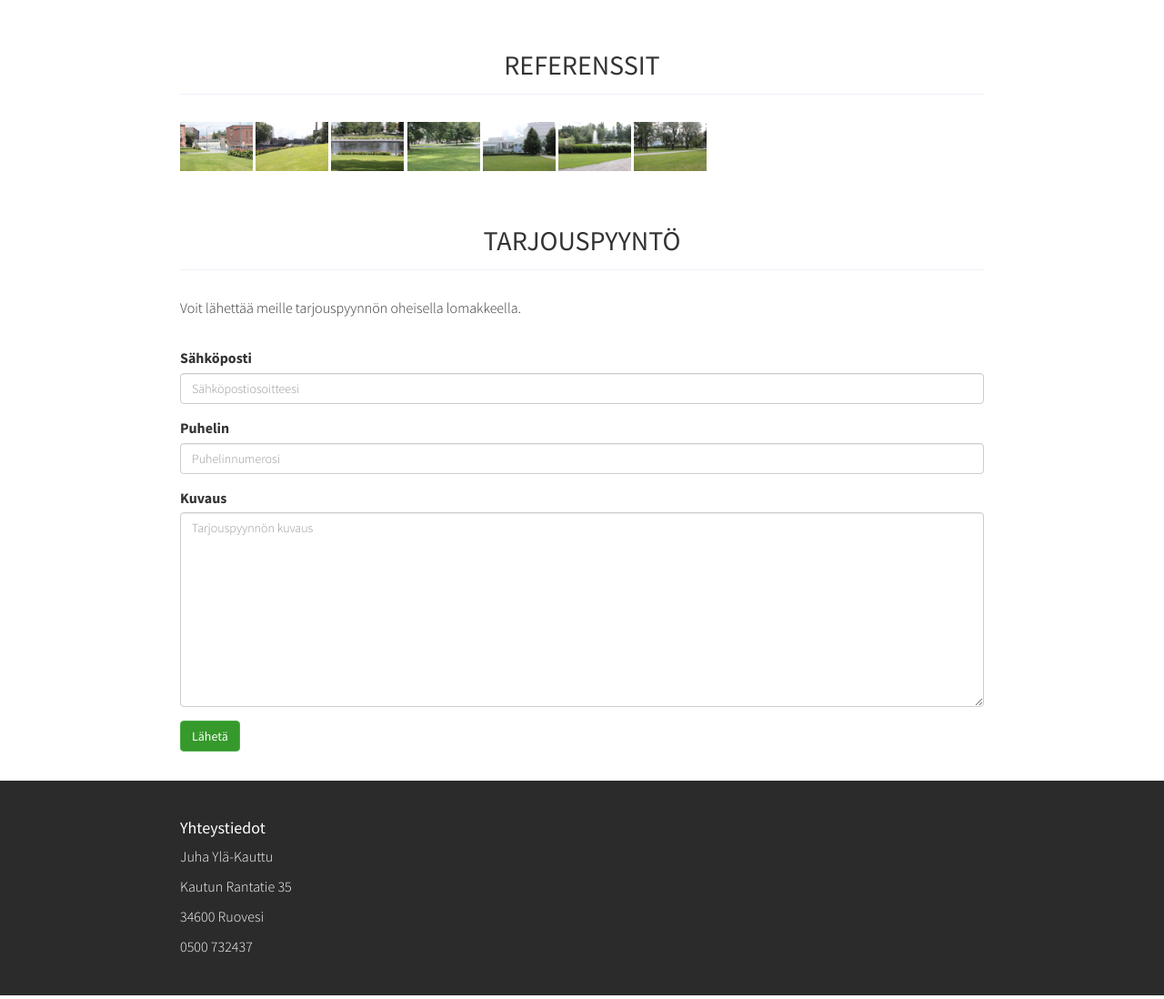
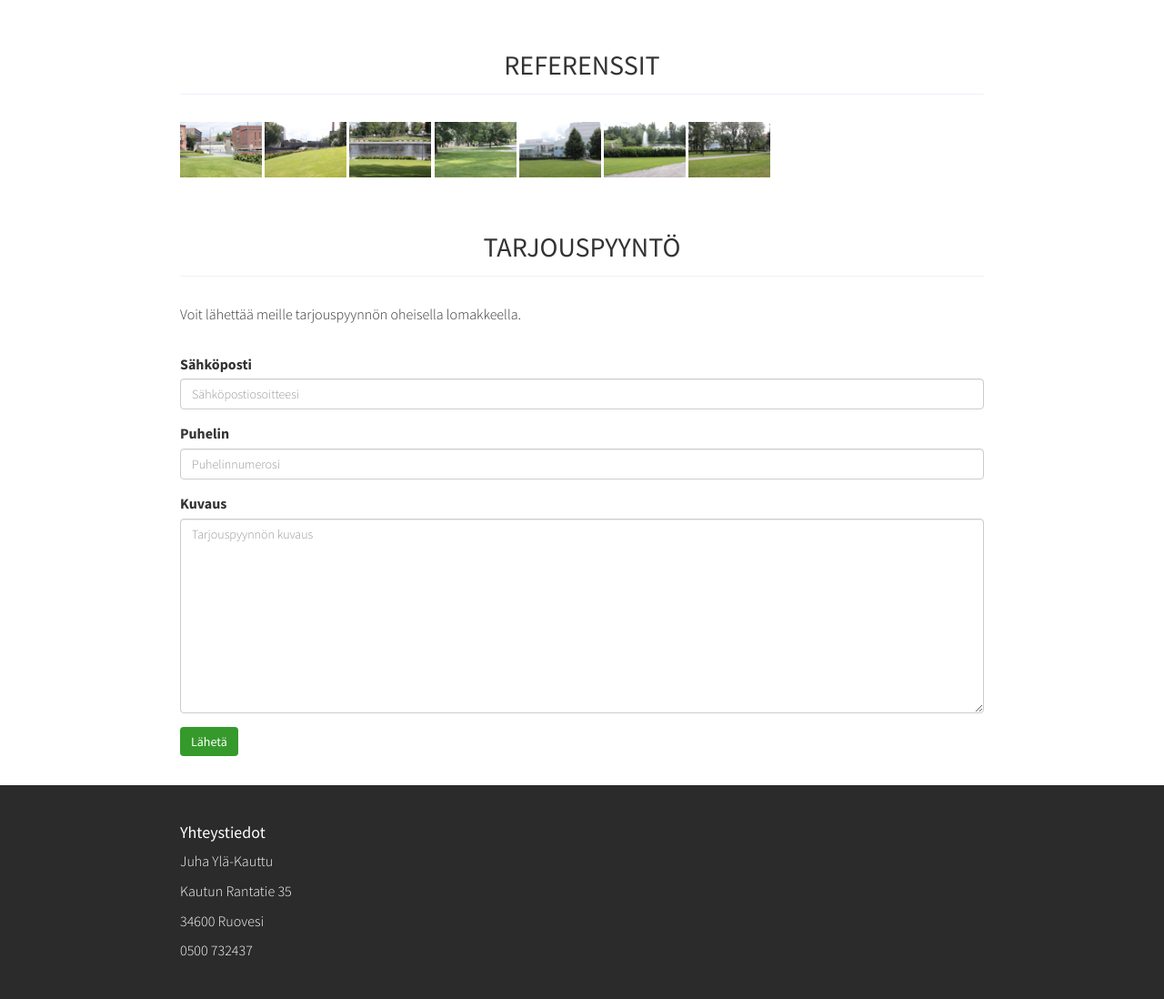
Before and after one commit to jmylakauttu/jmylakauttu, a website: page index.html in a window 1280 px wide. Shown: the part 3816-4914 px from the top of the page at 91% size. Drawn offline with Linux system fonts and the light colour scheme.

Commit message:
Green navigation buttons for gallery

```diff
--- a/scss/style.scss
+++ b/scss/style.scss
@@ -226,8 +226,13 @@ h2 {
     margin: 1em 0;
 }
 
-.btn-success {
-    background-color: $green !important;
+.btn-success, .btn-primary, .btn-default {
+  background-color: $green !important;
+  border: 0;
+  color: #ffffff;
+  &:hover, &:active {
+    color: #ffffff !important;
+  }
 }
 
 form {
@@ -254,5 +259,5 @@ form {
 }
 
 img.thumb {
-  width: 80px;
+  width: 90px;
 }
```
Also changed, not shown: css/style.css.
